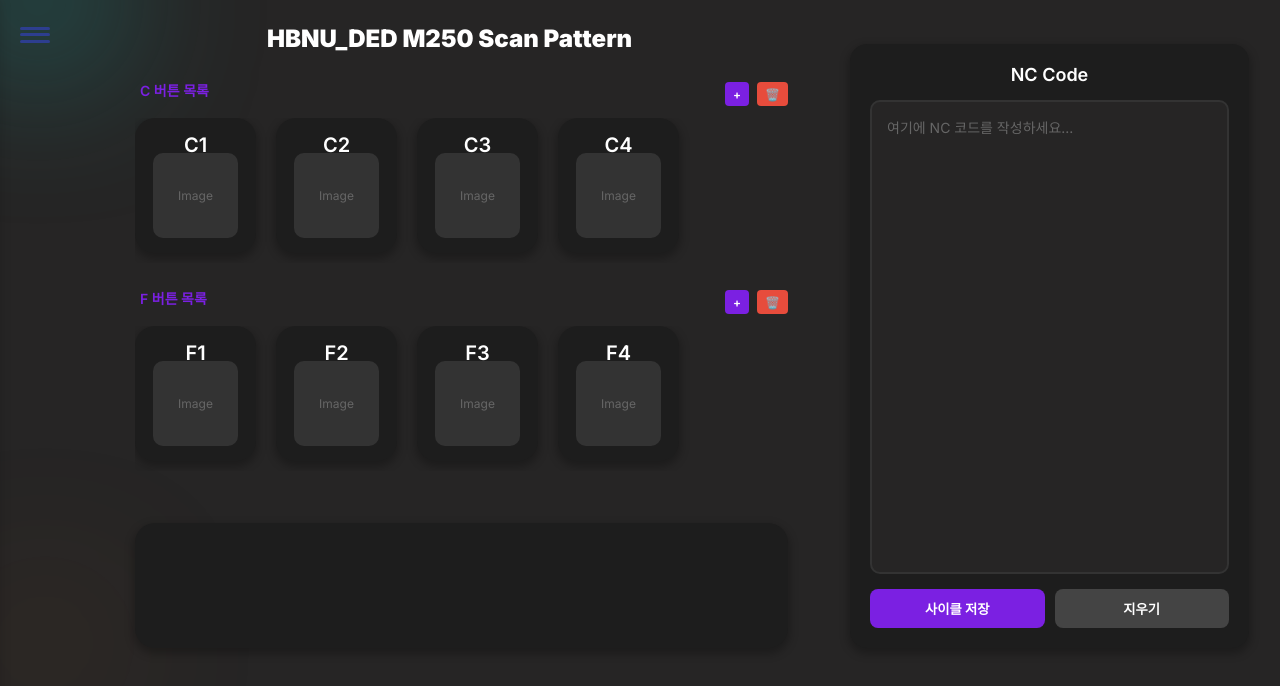
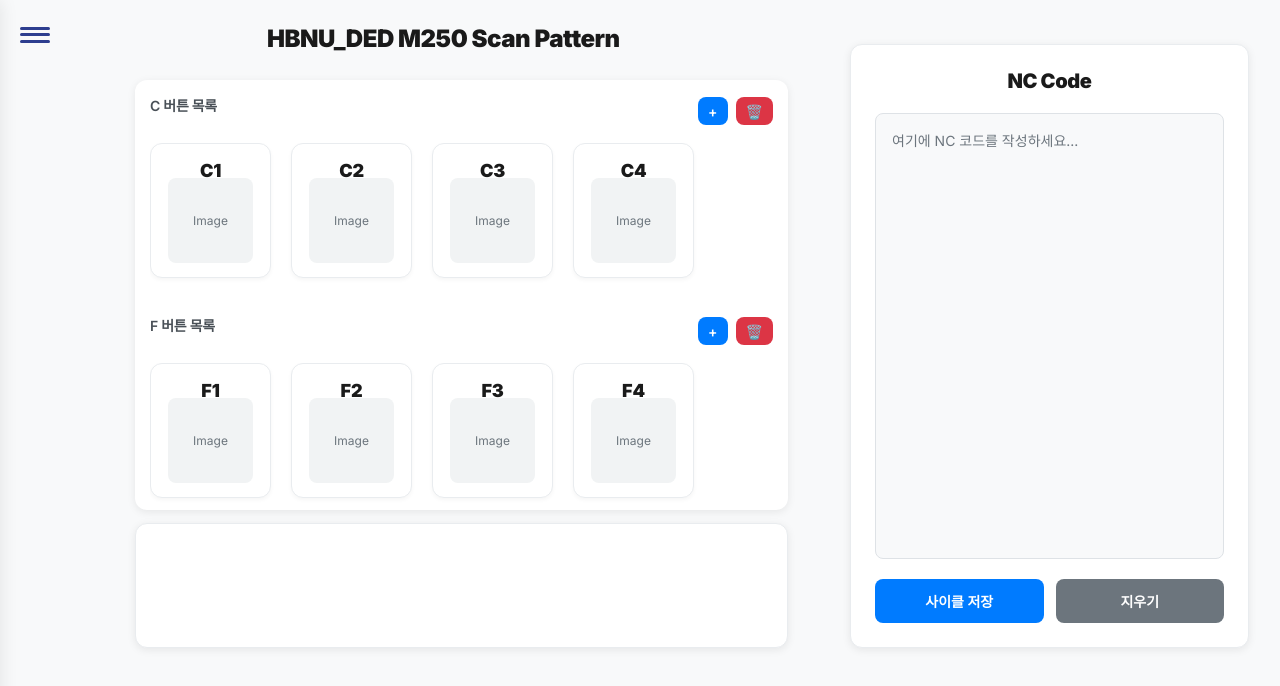
Before and after one commit to Sungju1204/DED-SCANPATH, a Vue app in the folder ScanPattern/scanpattern/: page / in a window 1280 px wide. Shown: the top 686 px of the page. Built offline with nearby package versions, Linux system fonts and the light colour scheme.

Commit message:
design: 전체 애플리케이션 모던 디자인 시스템 적용

```diff
--- a/ScanPattern/scanpattern/src/App.vue
+++ b/ScanPattern/scanpattern/src/App.vue
@@ -14,7 +14,10 @@
 
       <div :class="['sidebar', { 'sidebar-open': sidebarOpen }]">
         <div class="sidebar-header">
-          <div class="logo">3DP</div>
+          <div class="logo-section">
+            <div class="logo">3DP</div>
+            <div class="logo-subtitle">Scan Pattern</div>
+          </div>
           <button class="sidebar-close" @click="toggleSidebar">×</button>
         </div>
 
@@ -27,6 +30,13 @@
           >
             <div :class="['sidebar-icon', item.icon]"></div>
             <span class="sidebar-text">{{ item.text }}</span>
+          </div>
+        </div>
+
+        <div class="sidebar-footer">
+          <div class="footer-info">
+            <div class="version">v1.0.0</div>
+            <div class="copyright">© 2025 HBNU</div>
           </div>
         </div>
       </div>
@@ -473,8 +483,8 @@ html, body {
 }
 
 body {
-  font-family: 'Inter', sans-serif;
-  background: #000000;
+  font-family: 'Inter', -apple-system, BlinkMacSystemFont, 'Segoe UI', sans-serif;
+  background: #F8F9FA;
   width: 100vw;
   height: 100vh;
   overflow: hidden;
@@ -486,7 +496,7 @@ body {
   width: 100vw;
   height: 100vh;
   display: flex;
-  background: #262525;
+  background: #F8F9FA;
   overflow: hidden;
   transform-origin: center center;
   transform: scale(var(--scale-factor, 1));
@@ -525,13 +535,15 @@ body {
   height: 27px;
   left: 267px;
   top: 24px;
-  font-family: 'Inter';
+  font-family: 'Inter', sans-serif;
   font-style: normal;
-  font-weight: 900;
+  font-weight: 700;
   font-size: 24px;
   line-height: 29px;
-  color: #FFFFFF;
+  color: #1A1A1A;
+  letter-spacing: -0.02em;
   transition: left 0.3s ease;
+  z-index: 100;
 }
 
 .main-frame.sidebar-open .title {
@@ -540,36 +552,37 @@ body {
 
 .slash-button {
   position: absolute;
-  left: 230px;
-  top: 538px;
-  width: 30px;
-  height: 26px;
-  background: #7B20E2;
-  border: 2px solid #7B20E2;
-  border-radius: 6px;
+  left: 255px;
+  top: 543px;
+  width: 36px;
+  height: 36px;
+  background: #007BFF;
+  border: none;
+  border-radius: 8px;
   color: #FFFFFF;
   font-size: 18px;
-  font-weight: bold;
+  font-weight: 600;
   display: flex;
   align-items: center;
   justify-content: center;
   cursor: pointer;
-  transition: left 0.3s ease;
+  transition: all 0.2s ease;
   z-index: 1002;
+  box-shadow: 0 2px 4px rgba(0, 123, 255, 0.2);
 }
 
 .main-frame.sidebar-open .slash-button {
-  left: 480px;
+  left: 505px;
 }
 
 .slash-button:hover {
-  background: #8B30F2;
-  border-color: #8B30F2;
-  transform: scale(1.1);
+  background: #0056B3;
+  transform: translateY(-1px);
+  box-shadow: 0 4px 8px rgba(0, 123, 255, 0.3);
 }
 
 .slash-button:active {
-  transform: scale(0.95);
+  transform: translateY(0);
 }
 
 .hamburger-menu {
@@ -606,12 +619,13 @@ body {
   top: 0;
   width: 250px;
   height: 100vh;
-  background: linear-gradient(180deg, #3B4CB8 0%, #2D3E8F 100%);
+  background: #FFFFFF;
+  border-right: 1px solid #E9ECEF;
   transition: left 0.3s ease;
   z-index: 1000;
   display: flex;
   flex-direction: column;
-  box-shadow: 2px 0 10px rgba(0, 0, 0, 0.1);
+  box-shadow: 2px 0 16px rgba(0, 0, 0, 0.08);
 }
 
 .sidebar-open {
@@ -619,18 +633,34 @@ body {
 }
 
 .sidebar-header {
-  padding: 30px 20px;
-  border-bottom: 1px solid rgba(255, 255, 255, 0.1);
+  padding: 16px 20px;
+  border-bottom: 1px solid #E9ECEF;
   display: flex;
   justify-content: space-between;
   align-items: center;
+  background: #F8F9FA;
+}
+
+.logo-section {
+  display: flex;
+  flex-direction: column;
+  gap: 2px;
 }
 
 .logo {
-  color: #4ECDC4;
-  font-size: 24px;
-  font-weight: bold;
+  color: #007BFF;
+  font-size: 20px;
+  font-weight: 700;
   font-family: 'Inter', sans-serif;
+  letter-spacing: -0.01em;
+}
+
+.logo-subtitle {
+  color: #6C757D;
+  font-size: 12px;
+  font-weight: 500;
+  font-family: 'Inter', sans-serif;
+  letter-spacing: 0.02em;
 }
 
 .logo-suffix {
@@ -641,33 +671,34 @@ body {
 
 .sidebar-menu {
   flex: 1;
-  padding: 20px 0;
+  padding: 8px 0;
 }
 
 .sidebar-item {
   display: flex;
   align-items: center;
-  padding: 15px 20px;
-  color: rgba(255, 255, 255, 0.7);
+  padding: 12px 20px;
+  color: #495057;
   cursor: pointer;
-  transition: all 0.3s ease;
-  margin: 2px 10px;
-  border-radius: 10px;
+  transition: all 0.2s ease;
+  margin: 1px 8px 1px 0;
+  border-radius: 0 8px 8px 0;
   font-size: 14px;
   font-weight: 500;
-  text-transform: uppercase;
-  letter-spacing: 0.5px;
+  letter-spacing: 0.02em;
 }
 
 .sidebar-item:hover {
-  background: rgba(255, 255, 255, 0.1);
-  color: #FFFFFF;
+  background: #F8F9FA;
+  color: #007BFF;
+  transform: translateX(4px);
 }
 
 .sidebar-item.active {
-  background: #FFFFFF;
-  color: #2D3E8F;
-  box-shadow: 0 2px 10px rgba(0, 0, 0, 0.1);
+  background: #E3F2FD;
+  color: #007BFF;
+  border-left: 3px solid #007BFF;
+  font-weight: 600;
 }
 
 .sidebar-icon {
@@ -711,27 +742,50 @@ body {
 .sidebar-close {
   background: none;
   border: none;
-  color: rgba(255, 255, 255, 0.7);
-  font-size: 24px;
+  color: #6C757D;
+  font-size: 20px;
   cursor: pointer;
-  padding: 0;
-  width: 30px;
-  height: 30px;
+  padding: 6px;
+  width: 32px;
+  height: 32px;
   display: flex;
   align-items: center;
   justify-content: center;
-  border-radius: 50%;
-  transition: all 0.3s ease;
+  border-radius: 8px;
+  transition: all 0.2s ease;
 }
 
 .sidebar-close:hover {
-  background: rgba(255, 255, 255, 0.1);
-  color: #FFFFFF;
+  background: #F8F9FA;
+  color: #495057;
 }
 
 
 .sidebar-text {
   font-family: 'Inter', sans-serif;
+}
+
+.sidebar-footer {
+  padding: 16px 20px;
+  border-top: 1px solid #E9ECEF;
+  background: #F8F9FA;
+}
+
+.footer-info {
+  text-align: center;
+}
+
+.version {
+  color: #007BFF;
+  font-size: 12px;
+  font-weight: 600;
+  margin-bottom: 4px;
+}
+
+.copyright {
+  color: #6C757D;
+  font-size: 10px;
+  font-weight: 400;
 }
 
 .content-wrapper {
--- a/ScanPattern/scanpattern/src/components/MainDashboard.vue
+++ b/ScanPattern/scanpattern/src/components/MainDashboard.vue
@@ -306,27 +306,33 @@ export default {
 <style scoped>
 .page-content {
   position: relative;
+  background: #F8F9FA;
+  min-height: 100vh;
+  font-family: 'Inter', -apple-system, BlinkMacSystemFont, 'Segoe UI', sans-serif;
 }
 
 .content-grid {
   position: absolute;
   width: 653px;
-  height: 280px;
+  height: 430px;
   left: 135px;
   top: 80px;
   max-width: calc(100vw - 600px);
+  background: #FFFFFF;
+  border-radius: 12px;
+  box-shadow: 0 2px 8px rgba(0, 0, 0, 0.08);
 }
 
 .button-section {
-  margin-bottom: 25px;
+  margin: 15px 15px 25px 15px;
 }
 
 .section-header {
   display: flex;
   align-items: center;
   justify-content: space-between;
-  margin-bottom: 10px;
-  padding-left: 5px;
+  margin-bottom: 16px;
+  padding: 0;
 }
 
 .header-buttons {
@@ -335,29 +341,30 @@ export default {
 }
 
 .section-title {
-  color: #7B20E2;
-  font-size: 16px;
-  font-weight: 600;
+  color: #1A1A1A;
+  font-size: 18px;
+  font-weight: 700;
+  letter-spacing: -0.02em;
 }
 
 .button-scroll-container {
   overflow-x: auto;
   overflow-y: hidden;
-  padding-bottom: 10px;
+  padding-bottom: 12px;
 }
 
 .button-scroll-container::-webkit-scrollbar {
-  height: 8px;
+  height: 6px;
 }
 
 .button-scroll-container::-webkit-scrollbar-track {
-  background: #1D1D1D;
-  border-radius: 4px;
+  background: #F1F3F4;
+  border-radius: 8px;
 }
 
 .button-scroll-container::-webkit-scrollbar-thumb {
-  background: #7B20E2;
-  border-radius: 4px;
+  background: #007BFF;
+  border-radius: 8px;
 }
 
 .button-scroll-container::-webkit-scrollbar-thumb:hover {
@@ -374,51 +381,55 @@ export default {
 .grid-item {
   width: 121px;
   height: 135px;
-  background: #1D1D1D;
-  box-shadow: 0px 4px 8px 2px rgba(0, 0, 0, 0.25);
-  border-radius: 20px;
+  background: #FFFFFF;
+  border: 1px solid #E9ECEF;
+  box-shadow: 0 2px 4px rgba(0, 0, 0, 0.04);
+  border-radius: 12px;
   position: relative;
   display: flex;
   flex-direction: column;
   align-items: center;
   justify-content: center;
   cursor: pointer;
-  transition: all 0.3s ease;
+  transition: all 0.2s ease;
   flex-shrink: 0;
 }
 
 .grid-item:hover {
-  background: #2A2A2A;
+  background: #F8F9FA;
   transform: translateY(-2px);
-  box-shadow: 0px 6px 12px 4px rgba(0, 0, 0, 0.3);
+  box-shadow: 0 4px 12px rgba(0, 123, 255, 0.15);
+  border-color: #007BFF;
 }
 
 .grid-item:active {
-  transform: translateY(0px);
+  transform: translateY(0);
 }
 
 .grid-item-label {
   position: absolute;
-  top: 15px;
-  font-family: 'Inter';
+  top: 16px;
+  font-family: 'Inter', sans-serif;
   font-style: normal;
-  font-weight: 600;
-  font-size: 20px;
-  line-height: 24px;
-  color: #FFFFFF;
+  font-weight: 700;
+  font-size: 18px;
+  line-height: 22px;
+  color: #1A1A1A;
+  letter-spacing: -0.01em;
 }
 
 .grid-item-image {
   width: 85px;
   height: 85px;
-  background: #333;
-  border-radius: 10px;
+  background: #F1F3F4;
+  border-radius: 8px;
   margin-top: 20px;
   display: flex;
   align-items: center;
   justify-content: center;
-  color: #666;
+  color: #6C757D;
   font-size: 12px;
+  font-weight: 500;
 }
 
 .grid-item-image::before {
@@ -438,57 +449,59 @@ export default {
 }
 
 .add-button-btn-small {
-  padding: 4px 8px;
-  background: #7B20E2;
+  padding: 6px 10px;
+  background: #007BFF;
   color: #FFFFFF;
   border: none;
-  border-radius: 4px;
+  border-radius: 8px;
   font-family: 'Inter', sans-serif;
   font-weight: 600;
-  font-size: 12px;
+  font-size: 14px;
   cursor: pointer;
-  transition: all 0.3s ease;
-  min-width: 24px;
-  height: 24px;
+  transition: all 0.2s ease;
+  min-width: 28px;
+  height: 28px;
   display: flex;
   align-items: center;
   justify-content: center;
 }
 
 .add-button-btn-small:hover {
-  background: #8B30F2;
-  transform: scale(1.1);
+  background: #0056B3;
+  transform: translateY(-1px);
+  box-shadow: 0 2px 8px rgba(0, 123, 255, 0.3);
 }
 
 .add-button-btn-small:active {
-  transform: scale(0.95);
+  transform: translateY(0);
 }
 
 .trash-button-small {
-  padding: 4px 8px;
-  background: #E74C3C;
+  padding: 6px 10px;
+  background: #DC3545;
   color: #FFFFFF;
   border: none;
-  border-radius: 4px;
+  border-radius: 8px;
   font-family: 'Inter', sans-serif;
   font-weight: 600;
-  font-size: 12px;
+  font-size: 14px;
   cursor: pointer;
-  transition: all 0.3s ease;
-  min-width: 24px;
-  height: 24px;
+  transition: all 0.2s ease;
+  min-width: 28px;
+  height: 28px;
   display: flex;
   align-items: center;
   justify-content: center;
 }
 
 .trash-button-small:hover {
-  background: #C0392B;
-  transform: scale(1.1);
+  background: #C82333;
+  transform: translateY(-1px);
+  box-shadow: 0 2px 8px rgba(220, 53, 69, 0.3);
 }
 
 .trash-button-small:active {
-  transform: scale(0.95);
+  transform: translateY(0);
 }
 
 .bottom-panel {
@@ -497,10 +510,11 @@ export default {
   min-height: 125px;
   left: 135px;
   top: 523px;
-  background: #1D1D1D;
-  box-shadow: 0px 4px 8px 2px rgba(0, 0, 0, 0.25);
-  border-radius: 20px;
-  padding: 15px;
+  background: #FFFFFF;
+  border: 1px solid #E9ECEF;
+  box-shadow: 0 2px 8px rgba(0, 0, 0, 0.08);
+  border-radius: 12px;
+  padding: 20px;
   max-width: calc(100vw - 600px);
 }
 
@@ -523,54 +537,55 @@ export default {
 }
 
 .clear-all-button {
-  padding: 6px 12px;
-  background: #E74C3C;
+  padding: 8px 16px;
+  background: #DC3545;
   color: #FFFFFF;
-  border: 2px solid #E74C3C;
-  border-radius: 6px;
+  border: none;
+  border-radius: 8px;
   font-family: 'Inter', sans-serif;
   font-weight: 600;
-  font-size: 12px;
+  font-size: 14px;
   cursor: pointer;
-  transition: all 0.3s ease;
-  height: 26px;
+  transition: all 0.2s ease;
+  height: 36px;
   display: flex;
   align-items: center;
   justify-content: center;
 }
 
 .clear-all-button:hover {
-  background: #C0392B;
-  border-color: #C0392B;
-  transform: scale(1.05);
+  background: #C82333;
+  transform: translateY(-1px);
+  box-shadow: 0 2px 8px rgba(220, 53, 69, 0.3);
 }
 
 .clear-all-button:active {
-  transform: scale(0.95);
+  transform: translateY(0);
 }
 
 .bottom-item {
   display: inline-block;
-  background: #333;
-  color: #FFFFFF;
-  padding: 8px 16px;
-  margin: 5px;
-  border-radius: 15px;
+  background: #F8F9FA;
+  color: #495057;
+  padding: 10px 16px;
+  margin: 6px;
+  border-radius: 8px;
   font-size: 14px;
-  font-weight: 600;
+  font-weight: 500;
   cursor: pointer;
-  transition: all 0.3s ease;
-  border: 2px solid transparent;
+  transition: all 0.2s ease;
+  border: 1px solid #DEE2E6;
 }
 
 .bottom-item:hover {
-  background: #444;
-  border-color: #ff4444;
-  transform: scale(1.05);
+  background: #E9ECEF;
+  border-color: #DC3545;
+  transform: translateY(-1px);
+  box-shadow: 0 2px 4px rgba(220, 53, 69, 0.2);
 }
 
 .bottom-item:active {
-  transform: scale(0.95);
+  transform: translateY(0);
 }
 
 .bottom-panel:empty::before {
@@ -597,12 +612,13 @@ export default {
 }
 
 .modal-content {
-  background: #1D1D1D;
-  border-radius: 20px;
-  padding: 20px;
+  background: #FFFFFF;
+  border-radius: 12px;
+  padding: 24px;
   width: 500px;
   max-width: 90vw;
-  box-shadow: 0px 8px 32px rgba(0, 0, 0, 0.5);
+  box-shadow: 0 8px 32px rgba(0, 0, 0, 0.15);
+  border: 1px solid #E9ECEF;
 }
 
 .modal-header {
@@ -610,62 +626,63 @@ export default {
   justify-content: space-between;
   align-items: center;
   margin-bottom: 20px;
-  padding-bottom: 15px;
-  border-bottom: 2px solid #333;
+  padding-bottom: 16px;
+  border-bottom: 1px solid #E9ECEF;
 }
 
 .modal-header h3 {
-  color: #FFFFFF;
-  font-size: 18px;
-  font-weight: 600;
+  color: #1A1A1A;
+  font-size: 20px;
+  font-weight: 700;
   margin: 0;
+  letter-spacing: -0.02em;
 }
 
 .modal-close {
   background: none;
   border: none;
-  color: #666;
-  font-size: 24px;
+  color: #6C757D;
+  font-size: 20px;
   cursor: pointer;
-  padding: 0;
-  width: 30px;
-  height: 30px;
+  padding: 8px;
+  width: 32px;
+  height: 32px;
   display: flex;
   align-items: center;
   justify-content: center;
-  border-radius: 50%;
-  transition: all 0.3s ease;
+  border-radius: 8px;
+  transition: all 0.2s ease;
 }
 
 .modal-close:hover {
-  background: #333;
-  color: #FFFFFF;
+  background: #F8F9FA;
+  color: #495057;
 }
 
 .modal-body {
-  color: #FFFFFF;
+  color: #495057;
 }
 
 .add-button-section {
   margin-bottom: 20px;
-  padding: 15px;
-  background: #333;
-  border-radius: 10px;
-  border: 2px solid #444;
+  padding: 16px;
+  background: #F8F9FA;
+  border-radius: 8px;
+  border: 1px solid #E9ECEF;
 }
 
 .button-list-section {
-  padding: 15px;
-  background: #333;
-  border-radius: 10px;
-  border: 2px solid #444;
+  padding: 16px;
+  background: #F8F9FA;
+  border-radius: 8px;
+  border: 1px solid #E9ECEF;
 }
 
 .section-title {
-  color: #7B20E2;
+  color: #495057;
   font-size: 14px;
   font-weight: 600;
-  margin-bottom: 8px;
+  margin-bottom: 12px;
 }
 
 .add-button-input {
@@ -676,40 +693,43 @@ export default {
 
 .add-button-input input, .add-button-input select {
   flex: 1;
-  padding: 8px 12px;
-  background: #1D1D1D;
-  border: 1px solid #555;
+  padding: 10px 12px;
+  background: #FFFFFF;
+  border: 1px solid #DEE2E6;
   border-radius: 6px;
-  color: #FFFFFF;
+  color: #495057;
   font-family: 'Inter', sans-serif;
-  font-size: 12px;
+  font-size: 14px;
 }
 
 .add-button-input input:focus, .add-button-input select:focus {
   outline: none;
-  border-color: #7B20E2;
+  border-color: #007BFF;
+  box-shadow: 0 0 0 2px rgba(0, 123, 255, 0.1);
 }
 
 .add-button-input button {
-  padding: 8px 12px;
-  background: #7B20E2;
+  padding: 10px 16px;
+  background: #007BFF;
   color: #FFFFFF;
   border: none;
   border-radius: 6px;
   font-family: 'Inter', sans-serif;
   font-weight: 600;
-  font-size: 12px;
+  font-size: 14px;
   cursor: pointer;
-  transition: all 0.3s ease;
+  transition: all 0.2s ease;
   white-space: nowrap;
 }
 
 .add-button-input button:hover {
-  background: #8B30F2;
+  background: #0056B3;
+  transform: translateY(-1px);
+  box-shadow: 0 2px 8px rgba(0, 123, 255, 0.3);
 }
 
 .add-button-input button:active {
-  transform: translateY(1px);
+  transform: translateY(0);
 }
 
 .button-controls {
--- a/ScanPattern/scanpattern/src/components/RightPanel.vue
+++ b/ScanPattern/scanpattern/src/components/RightPanel.vue
@@ -89,20 +89,22 @@ export default {
   height: 604px;
   left: 850px;
   top: 44px;
-  background: #1D1D1D;
-  box-shadow: 0px 4px 8px 2px rgba(0, 0, 0, 0.25);
-  border-radius: 17px;
-  padding: 20px;
+  background: #FFFFFF;
+  border: 1px solid #E9ECEF;
+  box-shadow: 0 2px 8px rgba(0, 0, 0, 0.08);
+  border-radius: 12px;
+  padding: 24px;
   display: flex;
   flex-direction: column;
 }
 
 .right-panel-title {
-  color: #FFFFFF;
-  font-size: 18px;
-  font-weight: 600;
-  margin-bottom: 15px;
+  color: #1A1A1A;
+  font-size: 20px;
+  font-weight: 700;
+  margin-bottom: 20px;
   text-align: center;
+  letter-spacing: -0.02em;
 }
 
 .text-area-container {
@@ -113,60 +115,64 @@ export default {
 
 .text-area {
   flex: 1;
-  background: #262525;
-  border: 2px solid #333;
-  border-radius: 10px;
-  padding: 15px;
-  color: #FFFFFF;
+  background: #F8F9FA;
+  border: 1px solid #DEE2E6;
+  border-radius: 8px;
+  padding: 16px;
+  color: #495057;
   font-family: 'Inter', sans-serif;
   font-size: 14px;
-  line-height: 1.5;
+  line-height: 1.6;
   resize: none;
   outline: none;
-  transition: border-color 0.3s ease;
+  transition: all 0.2s ease;
 }
 
 .text-area:focus {
-  border-color: #7B20E2;
+  border-color: #007BFF;
+  box-shadow: 0 0 0 2px rgba(0, 123, 255, 0.1);
 }
 
 .text-area::placeholder {
-  color: #666;
+  color: #6C757D;
 }
 
 .button-container {
-  margin-top: 15px;
+  margin-top: 20px;
   display: flex;
-  gap: 10px;
+  gap: 12px;
 }
 
 .action-button {
   flex: 1;
-  padding: 10px;
-  background: #7B20E2;
+  padding: 12px 16px;
+  background: #007BFF;
   color: #FFFFFF;
   border: none;
   border-radius: 8px;
   font-family: 'Inter', sans-serif;
   font-weight: 600;
+  font-size: 14px;
   cursor: pointer;
-  transition: all 0.3s ease;
+  transition: all 0.2s ease;
 }
 
 .action-button:hover {
-  background: #8B30F2;
+  background: #0056B3;
   transform: translateY(-1px);
+  box-shadow: 0 2px 8px rgba(0, 123, 255, 0.3);
 }
 
 .action-button:active {
-  transform: translateY(0px);
+  transform: translateY(0);
 }
 
 .clear-button {
-  background: #444;
+  background: #6C757D;
 }
 
 .clear-button:hover {
-  background: #555;
+  background: #5A6268;
+  box-shadow: 0 2px 8px rgba(108, 117, 125, 0.3);
 }
 </style>
```
Also changed, not shown: ScanPattern/scanpattern/src/components/CodeAssignment.vue (+51 -37 lines), ScanPattern/scanpattern/src/components/CycleManagement.vue (+34 -24 lines), ScanPattern/scanpattern/src/components/PrintingCodeGenerator.vue (+47 -39 lines).
